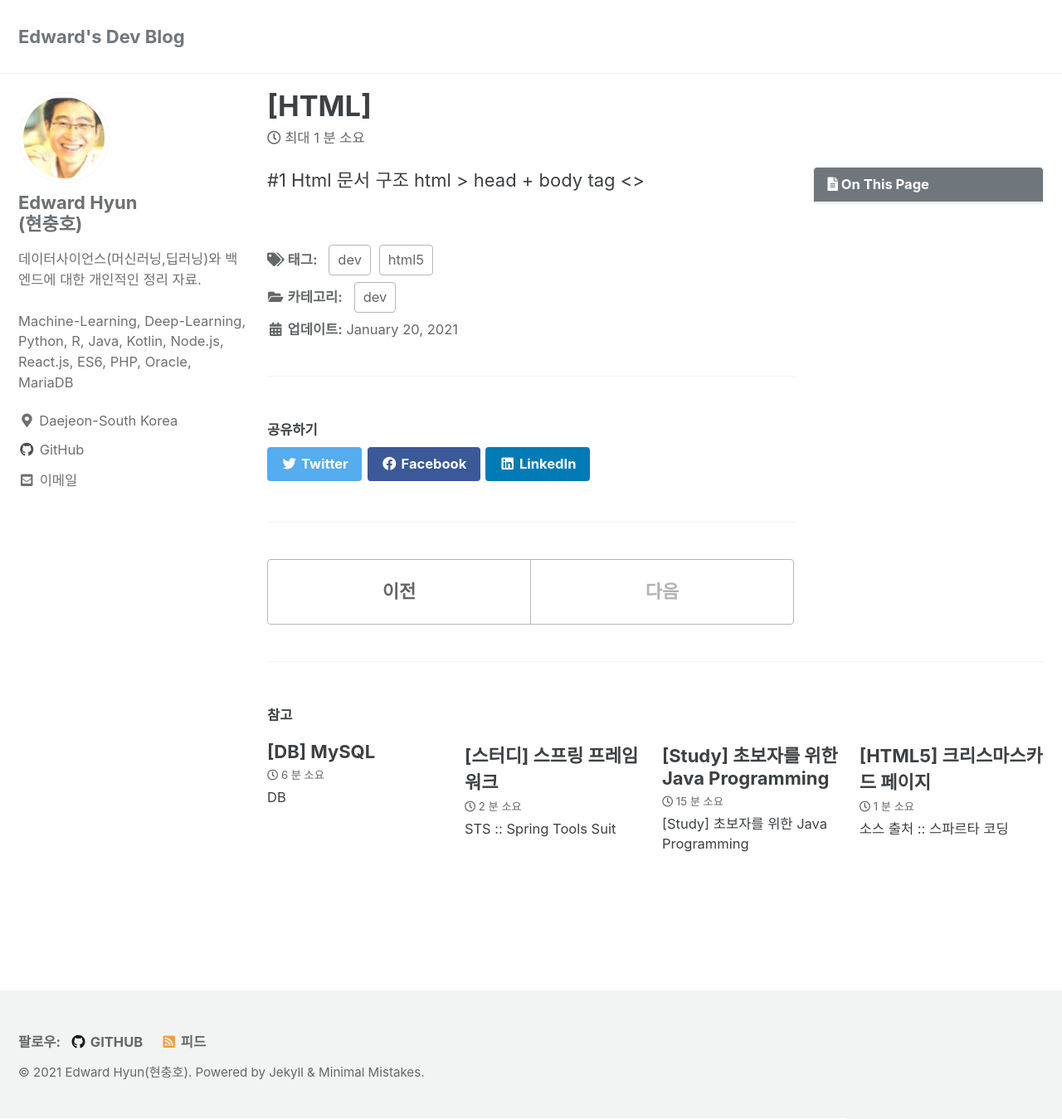
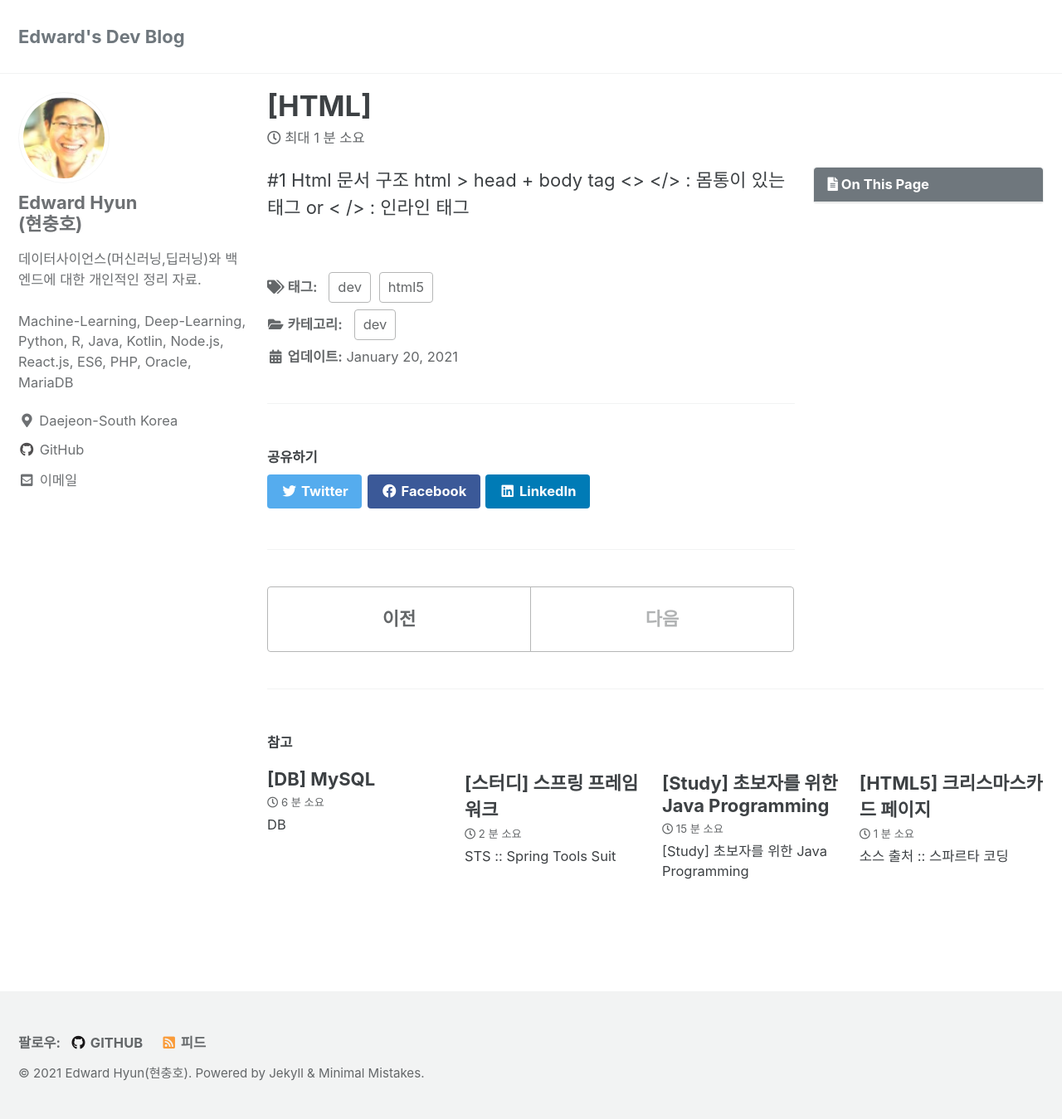
Before and after one commit to iamhch24/iamhch24.github.io, a Jekyll site: the page built from _posts/2021-01-20-[HTML].md, in a window 1280 px wide and 1349 px high. Shown: the whole window at 83% size. Built offline with Jekyll 4.4.1, drawn with Linux system fonts in a browser that asks for light colours; cached includes are drawn as plain includes.

Commit message:
_posts/2021-01-20-[HTML].md updated from https://stackedit.io/

```diff
--- a/_posts/2021-01-20-[HTML].md
+++ b/_posts/2021-01-20-[HTML].md
@@ -11,7 +11,8 @@ toc: true
 
 #1 Html 문서 구조
 html > head + body
-tag <>
+tag <> </> : 몸통이 있는 태그 or <   /> : 인라인 태그
+
 <!--stackedit_data:
-eyJoaXN0b3J5IjpbLTk5NTExNzkyOF19
+eyJoaXN0b3J5IjpbLTgxMDAxOTQzMl19
 -->
```
